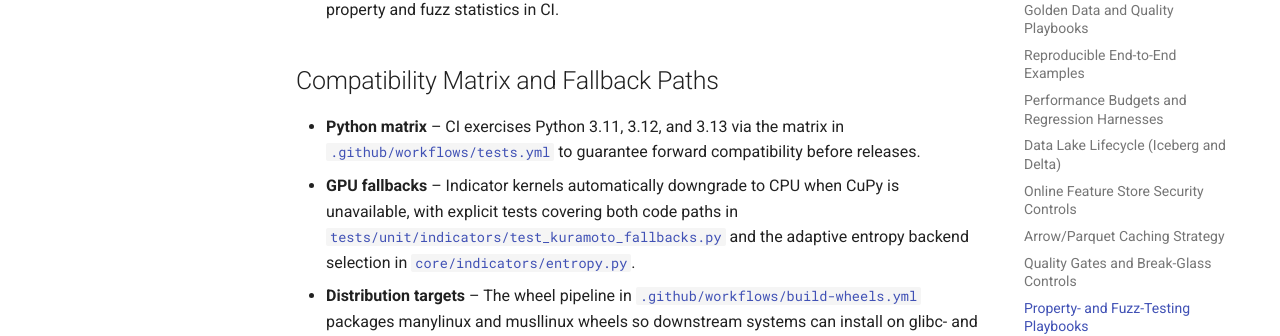
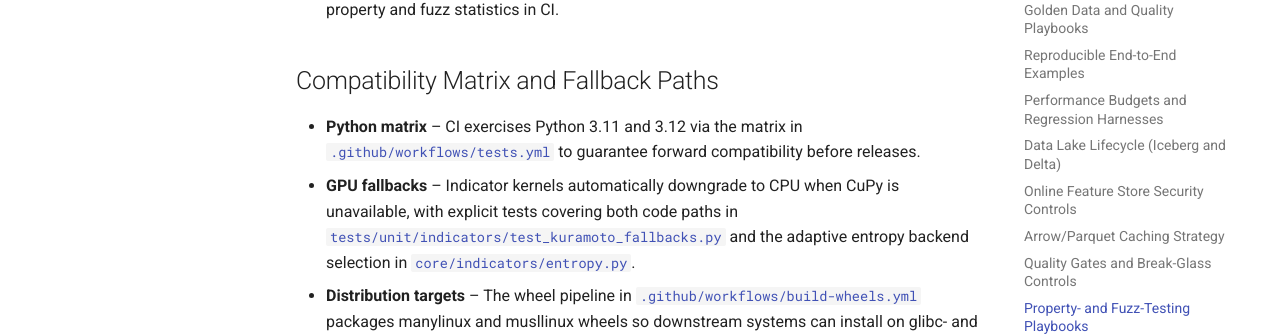
Before and after one commit to neuron7x/TradePulse, an MkDocs documentation site: the page built from docs/operational_handbook.md, in a window 1280 px wide and 900 px high, scrolled down 3389 px. Shown: the part 143-479 px from the top of the window. Built offline with MkDocs 1.6.1 and Material for MkDocs 9.7.7, drawn with Linux system fonts in a browser that asks for light colours; comment, search, counter and statistics services are not loaded; the version menu is left out.

Commit message:
chore: stabilise python matrix on 3.11-3.12

```diff
--- a/docs/operational_handbook.md
+++ b/docs/operational_handbook.md
@@ -152,7 +152,7 @@ teams can reach production readiness without tribal knowledge.
 
 ## Compatibility Matrix and Fallback Paths
 
-- **Python matrix** – CI exercises Python 3.11, 3.12, and 3.13 via the matrix in
+- **Python matrix** – CI exercises Python 3.11 and 3.12 via the matrix in
   [`.github/workflows/tests.yml`](../.github/workflows/tests.yml) to guarantee
   forward compatibility before releases.
 - **GPU fallbacks** – Indicator kernels automatically downgrade to CPU when CuPy
```
Also changed, not shown: TESTING.md (+1 -1 lines), docs/installation.md (+1 -1 lines), .github/workflows/README_COVERAGE.md, 3 other files.
